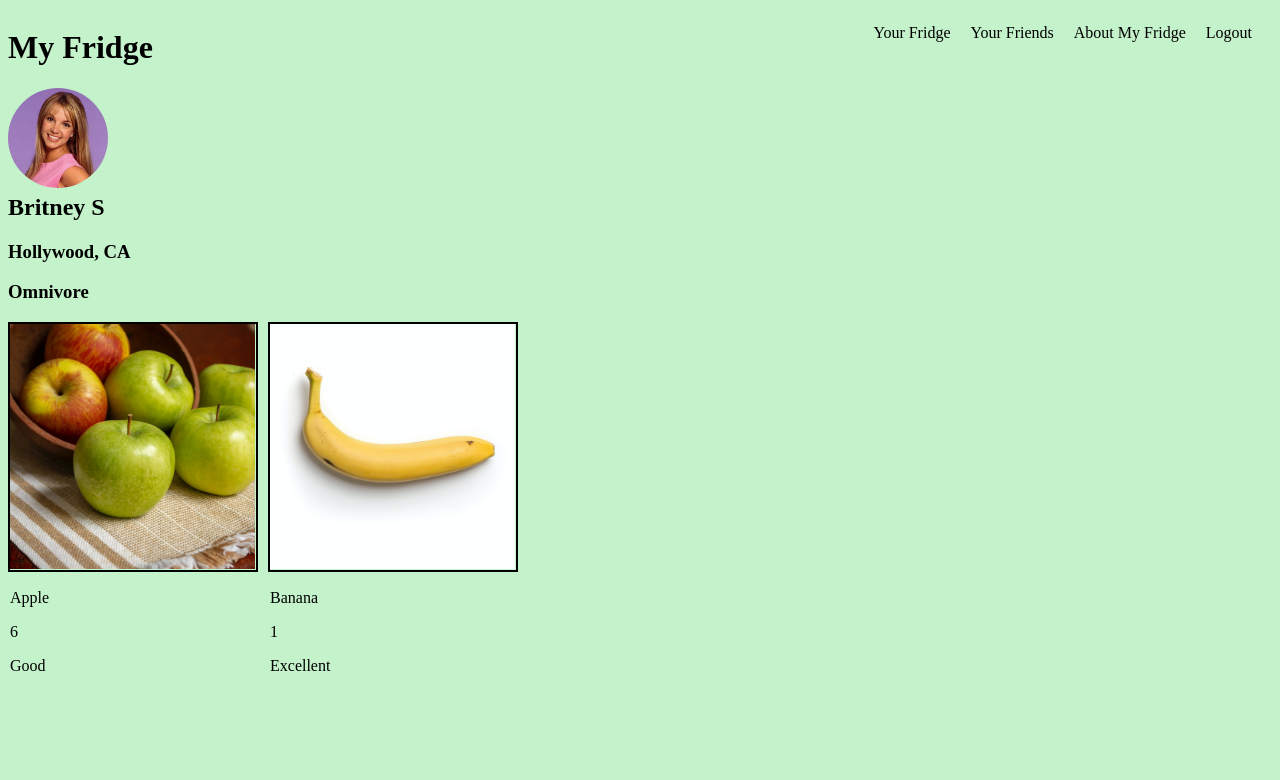
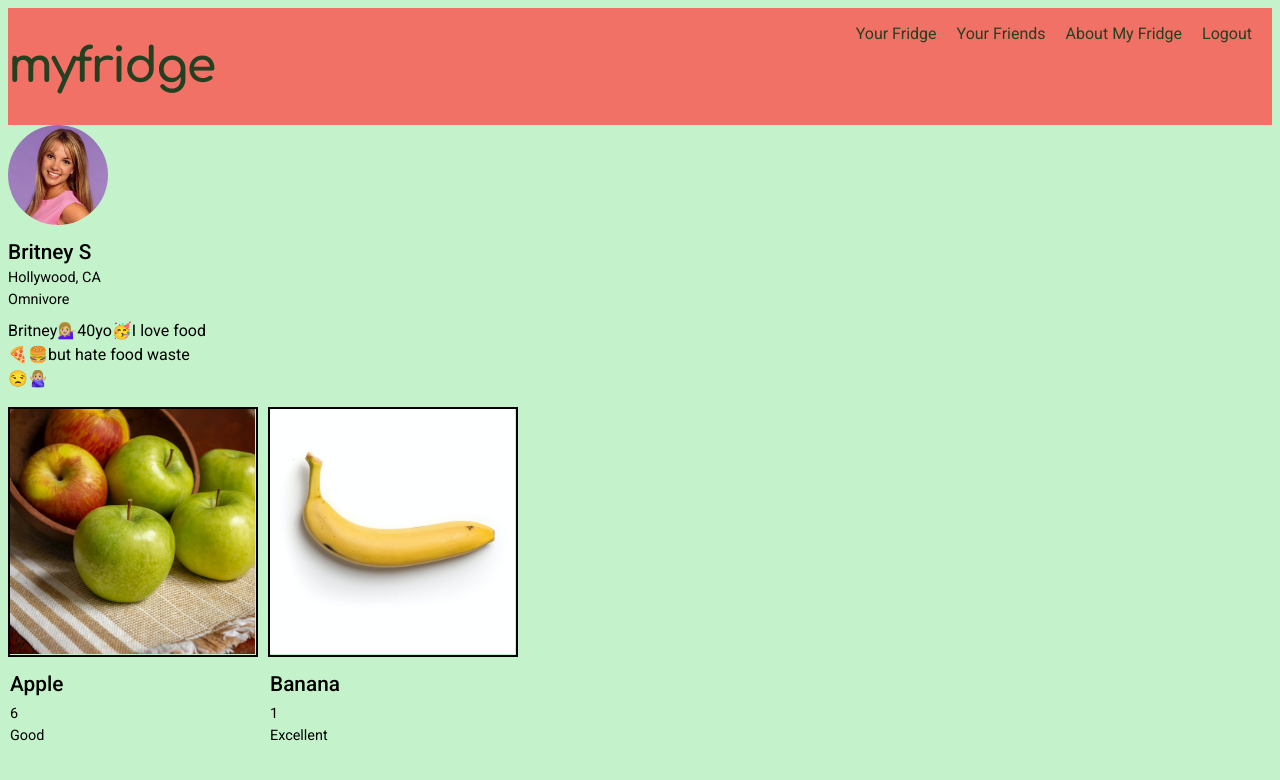
Before and after one commit to priscilla-wettlen/My-Fridge-App, a React (Create React App) app in the folder project-ts/: page / in a window 1280 px wide. Shown: the top 780 px of the page. Built offline with nearby package versions, Linux system fonts and the light colour scheme.

Commit message:
have been adding styles

```diff
--- a/project-ts/src/components/Bio/Bio.module.css
+++ b/project-ts/src/components/Bio/Bio.module.css
@@ -1,9 +1,24 @@
-@import url('https://fonts.googleapis.com/css2?family=Comfortaa:wght@600;700&family=Montserrat:ital,wght@0,400;0,500;1,400&display=swap');
-
-
+@import url('https://fonts.googleapis.com/css2?family=Comfortaa:wght@600;700&family=Roboto:ital,wght@0,400;0,500;1,400&display=swap');
 
 .userBio{
-  width: 200px;
+  width: 300px;
+}
+
+.name, .location, .diet, .bio{
+  font-family: 'Roboto', sans-serif;
+  font-size: 0.9rem;
+  font-weight: 400;
+  line-height: 50%;
+}
+
+.name{
+  font-size: 1.3rem;
+  font-weight: 500;
+}
+
+.bio{
+  line-height: 150%;
+  font-size: 1rem;
 }
 
 .userImage{
--- a/project-ts/src/components/Bio/Bio.tsx
+++ b/project-ts/src/components/Bio/Bio.tsx
@@ -4,15 +4,17 @@ import userList from '../userList.json';
 type BioProps = {
     name: string,
     location?: string,
-    diet: string
+  diet: string,
+    bio:string,
     url?:string
 }
 const Profile = (props: BioProps) => {
   return (
     <div>
-      <h2>{props.name}</h2>
-      <h3>{props.location}</h3>
-      <h3>{props.diet}</h3>
+      <h2 className={styles.name}>{props.name}</h2>
+      <p className={styles.location}>{props.location}</p>
+      <p className={styles.diet}>{props.diet}</p>
+      <p className={styles.bio}>{props.bio}</p>
     </div>
   );
 };
@@ -25,8 +27,9 @@ const Bio = () => {
       </div>
       <br />
       <br />
+      <br />
       <div className={styles.userInfo}>
-        <Profile name={userList[0].name} location={userList[0].location} diet={userList[0].diet} />
+        <Profile name={userList[0].name} location={userList[0].location} diet={userList[0].diet} bio={userList[0].bio} />
       </div>
    </div>
    );
--- a/project-ts/src/components/Header/Header.modules.css
+++ b/project-ts/src/components/Header/Header.modules.css
@@ -1,6 +1,19 @@
+@import url('https://fonts.googleapis.com/css2?family=Comfortaa:wght@600;700&family=Roboto:ital,wght@0,400;0,500;1,400&display=swap');
+
 header{
   display: flex;
   justify-content: space-between;
+}
+
+header, .logo, nav, ul, li {
+  background-color: #F27166;
+}
+
+.logo{
+  font-family:  'Comfortaa', cursive;
+  color: #244020;
+  font-size: 3rem;
+  letter-spacing: -2px;
 }
 
 .ul{
@@ -9,5 +22,7 @@ header{
 }
 
 .li{
+  font-family: 'Roboto', sans-serif;
   padding-right: 20px;
+  color: #244020;
 }
--- a/project-ts/src/components/Header/Header.tsx
+++ b/project-ts/src/components/Header/Header.tsx
@@ -1,14 +1,14 @@
 import './Header.modules.css';
 
 const Header = () => {
-  const logo = "My Fridge";
+  const logo = "myfridge";
   const yourFridge = "Your Fridge"
   const yourFriends = "Your Friends"
   const about = "About My Fridge"
   const logout = "Logout"
   return (
     <header>
-      <h1>{logo}</h1>
+      <h1 className='logo'>{logo}</h1>
       <nav>
         <ul className="ul">
           <li className="li">{yourFridge}</li>
--- a/project-ts/src/components/Shelves/Shelf.module.css
+++ b/project-ts/src/components/Shelves/Shelf.module.css
@@ -1,5 +1,4 @@
-@import url('https://fonts.googleapis.com/css2?family=Comfortaa:wght@600;700&family=Montserrat:ital,wght@0,400;0,500;1,400&display=swap');
-
+@import url('https://fonts.googleapis.com/css2?family=Comfortaa:wght@600;700&family=Roboto:ital,wght@0,400;0,500;1,400&display=swap');
 .container{
   display: flex;
   justify-content:flex-start;
@@ -16,3 +15,15 @@ img {
   height: 245px;
   object-fit: cover;
 }
+
+.item, .amnt, .desc{
+  font-family: 'Roboto', sans-serif;
+  font-size: 0.9rem;
+  font-weight: 400;
+  line-height: 50%;
+}
+
+.item{
+  font-size: 1.3rem;
+  font-weight: 500;
+}
--- a/project-ts/src/components/Shelves/Shelf.tsx
+++ b/project-ts/src/components/Shelves/Shelf.tsx
@@ -5,17 +5,17 @@ import FoodItems from '../foodsAPI.json';
 type ShelfProps = {
   id?: number,
   item: string,
-  amount?: number,
-  description?: string,
+  amount: number,
+  description: string,
   url?: string,
 }
 
 const ShelfItems = (props: ShelfProps) => {
   return (
     <div>
-      <p>{props.item}</p>
-      <p>{props.amount}</p>
-      <p>{props.description}</p>
+      <h3 className={styles.item}>{props.item}</h3>
+      <p className={styles.amnt}>{props.amount}</p>
+      <p className={styles.desc}>{props.description}</p>
     </div>
   );
 }
--- a/project-ts/src/components/userList.json
+++ b/project-ts/src/components/userList.json
@@ -4,13 +4,15 @@
     "name": "Britney S",
     "location": "Hollywood, CA",
     "diet": "Omnivore",
+    "bio": "Britney💁🏼‍♀️40yo🥳I love food🍕🍔but hate food waste😒🙅🏼‍♀️",
     "url": "img/user1.png"
   },
   {
     "id": 2,
     "name": "Madonna C",
     "location": "Hollywood, CA",
-    "diet": "Vegetarian",
+    "diet": "Vegan",
+    "bio": "Madonna💁🏼‍♀️40yo🥳Vegan because I love animals🐮🐷🥕🍉but hate food waste😒🙅🏼‍♀️",
     "url": "img/user2.png"
   }
   ]
```
Also changed, not shown: project-ts/src/App.css (line endings or trailing spaces).
